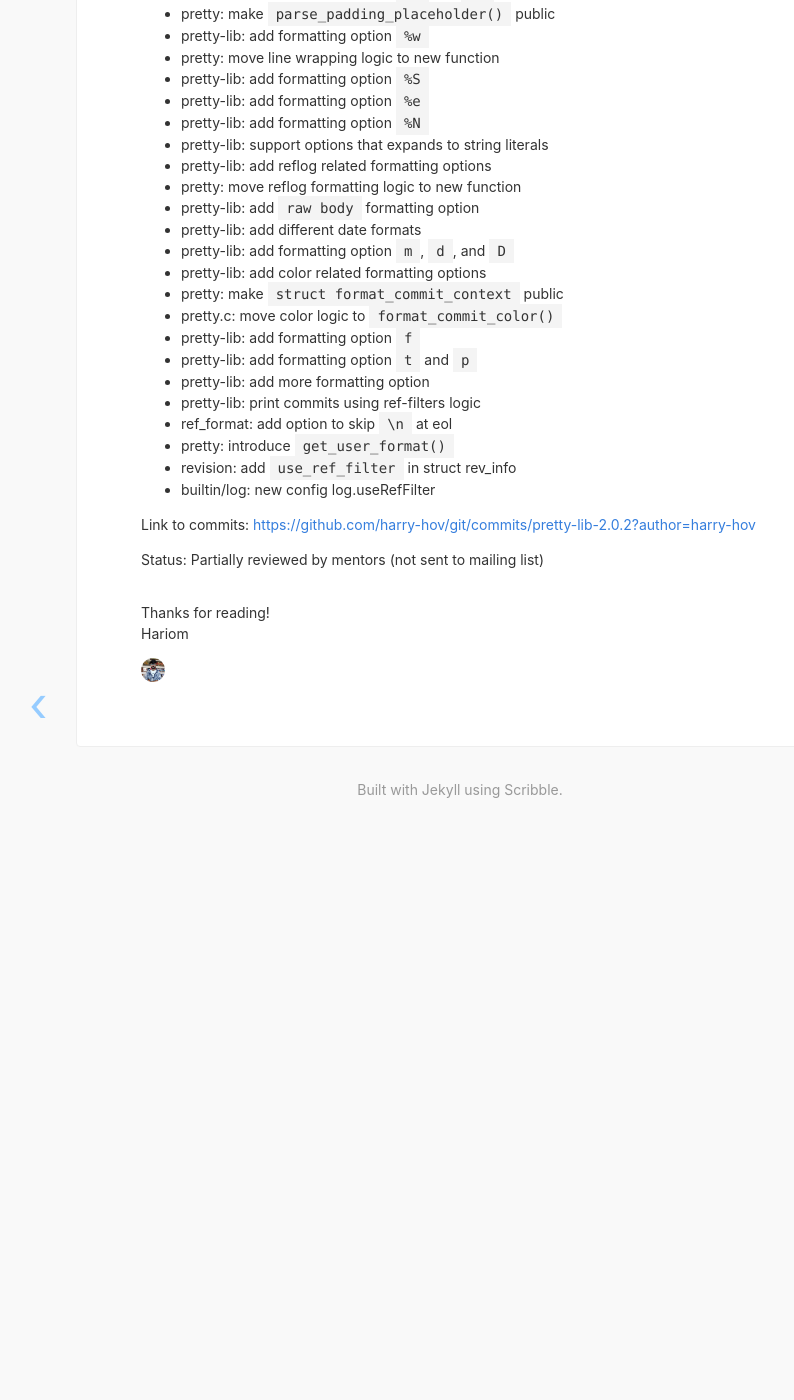
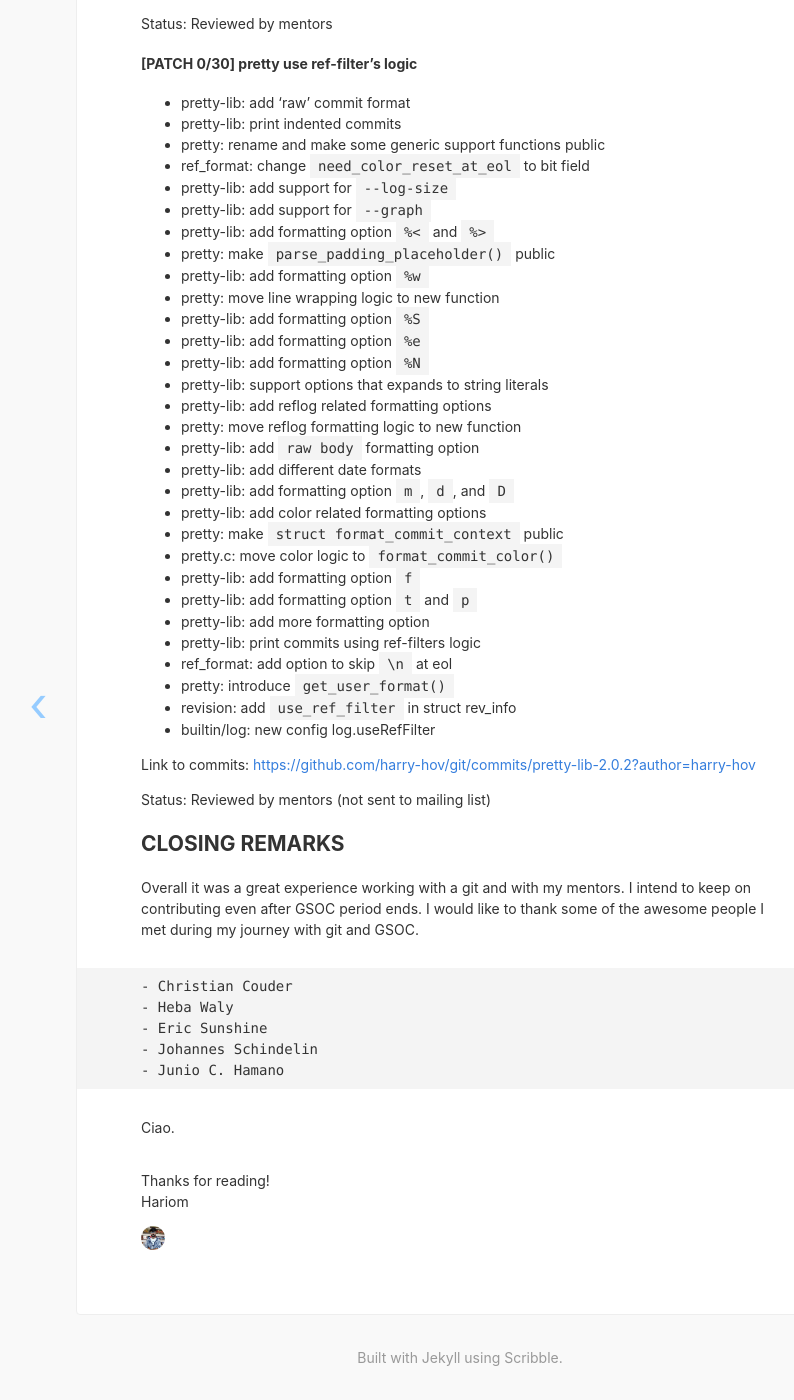
Before and after one commit to harry-hov/blogs, a Jekyll site: the page built from _posts/2020-08-27-the-final-report.md, in a window 1280 px wide and 1400 px high, scrolled down 3426 px. Shown: the whole window, without its empty margins (180-974 px from the left). Built offline with Jekyll 4.4.1, drawn with Linux system fonts in a browser that asks for light colours; comment, search, counter and statistics services are not loaded; before the commit the page ends 4258 px from its top, so only the background shows below that; some of the changed text lies outside the part shown.

Commit message:
Update 2020-08-27-the-final-report.md

````diff
--- a/_posts/2020-08-27-the-final-report.md
+++ b/_posts/2020-08-27-the-final-report.md
@@ -83,6 +83,17 @@ Almost all of the pretty formats are implemented. I'm only mentioning the list o
 %(trailers[:options]) : "only[=val]", "unfold[=val]", "valueonly[=val]"l, "key=<K>" and "separator=<SEP>"
 ```
 
+Commit formats:
+```
+- oneline
+- short
+- default
+- medium
+- full
+- fuller
+- raw
+```
+
 ## WHATS LEFT?
 
 Although we have implemented all the formatting options in the new file pretty-lib.{c,h}, but its still not perfect. Some issues needs work.
@@ -161,4 +172,18 @@ Status: Reviewed by mentors
 
 Link to commits: [https://github.com/harry-hov/git/commits/pretty-lib-2.0.2?author=harry-hov](https://github.com/harry-hov/git/commits/pretty-lib-2.0.2?author=harry-hov)
 
-Status: Partially reviewed by mentors (not sent to mailing list)
+Status: Reviewed by mentors (not sent to mailing list)
+
+## CLOSING REMARKS
+
+Overall it was a great experience working with a git and with my mentors. I intend to keep on contributing even after GSOC period ends.
+I would like to thank some of the awesome people I met during my journey with git and GSOC.
+```
+- Christian Couder
+- Heba Waly
+- Eric Sunshine
+- Johannes Schindelin
+- Junio C. Hamano
+```
+
+Ciao.
````
Also changed, not shown: other parts of _posts/2020-08-27-the-final-report.md (+1 -1 lines).
